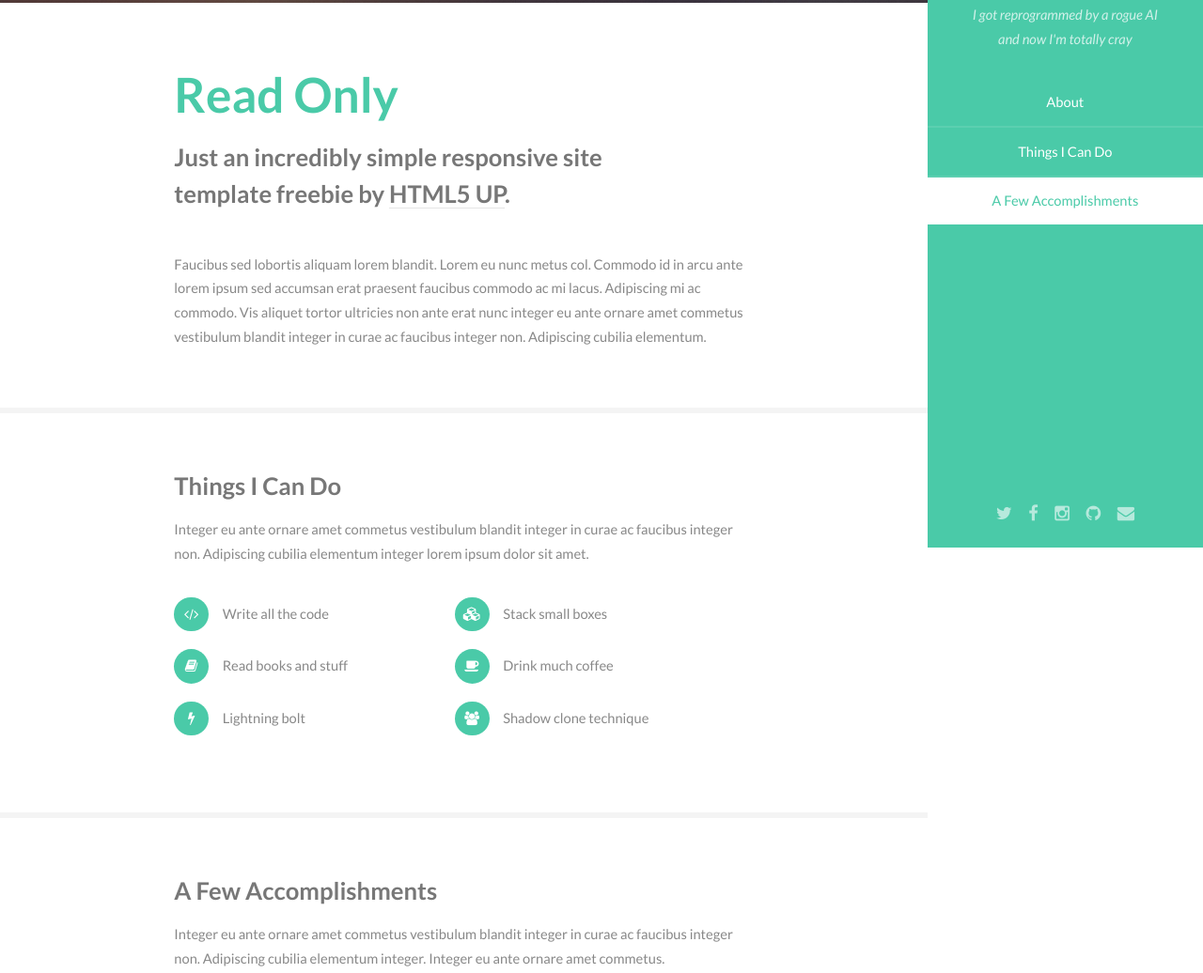
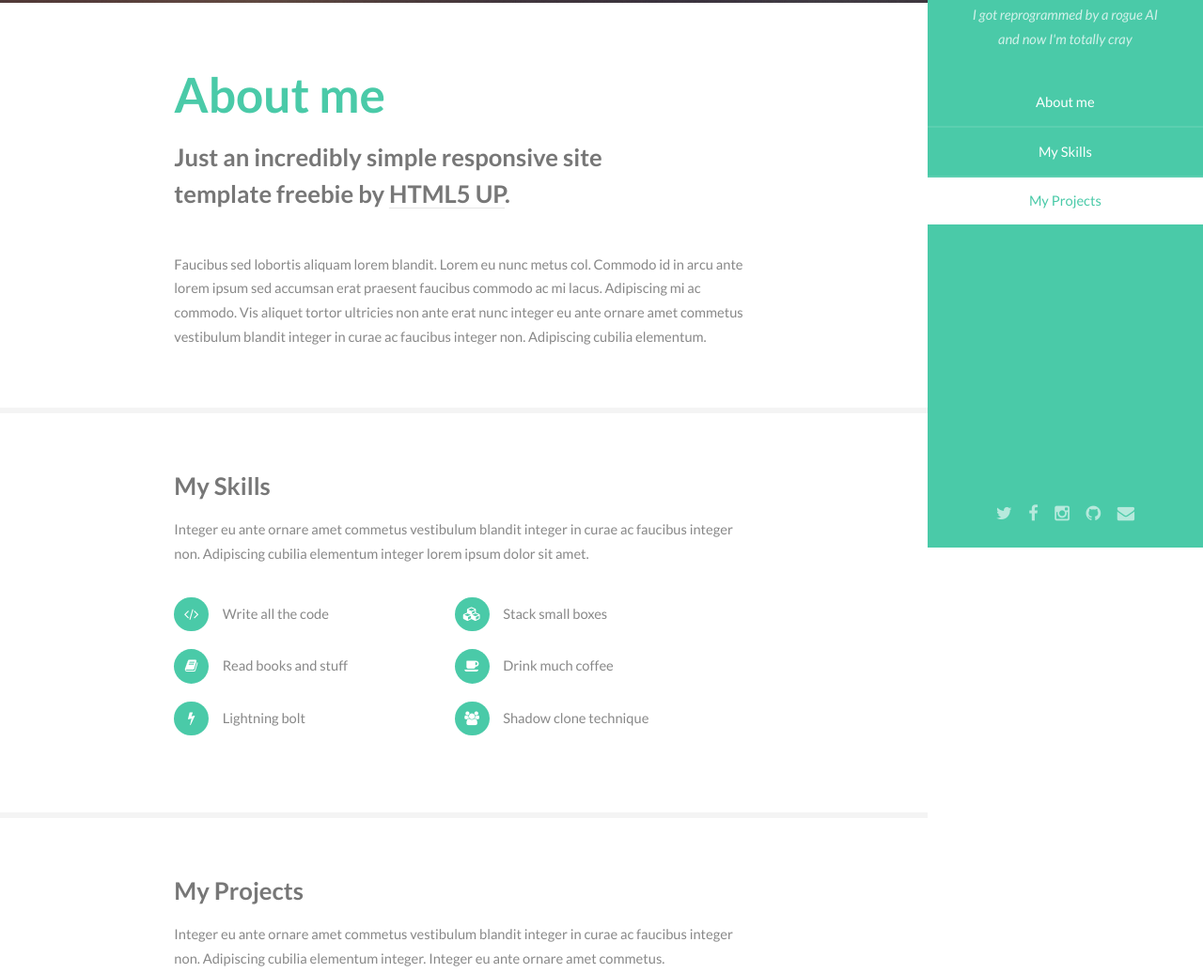
Before and after one commit to iSC-Host/alexbouton.tk, a website: page index.html in a window 1280 px wide. Shown: the part 217-1253 px from the top of the page at 94% size. Drawn offline with Linux system fonts and the light colour scheme; some icons are missing.

Commit message:
New navigation text & header section text

```diff
--- a/index.html
+++ b/index.html
@@ -27,9 +27,9 @@
 				</header>
 				<nav id="nav">
 					<ul>
-						<li><a href="#one" class="active">About</a></li>
-						<li><a href="#two">Things I Can Do</a></li>
-						<li><a href="#three">A Few Accomplishments</a></li>
+						<li><a href="#one" class="active">About me</a></li>
+						<li><a href="#two">My Skills</a></li>
+						<li><a href="#three">My Projects</a></li>
 					</ul>
 				</nav>
 				<footer>
@@ -53,7 +53,7 @@
 							<section id="one">
 								<div class="container">
 									<header class="major">
-										<h2>Read Only</h2>
+										<h2>About me</h2>
 										<p>Just an incredibly simple responsive site<br />
 										template freebie by <a href="http://html5up.net">HTML5 UP</a>.</p>
 									</header>
@@ -64,7 +64,7 @@
 						<!-- Two -->
 							<section id="two">
 								<div class="container">
-									<h3>Things I Can Do</h3>
+									<h3>My Skills</h3>
 									<p>Integer eu ante ornare amet commetus vestibulum blandit integer in curae ac faucibus integer non. Adipiscing cubilia elementum integer lorem ipsum dolor sit amet.</p>
 									<ul class="feature-icons">
 										<li class="fa-code">Write all the code</li>
@@ -80,7 +80,7 @@
 						<!-- Three -->
 							<section id="three">
 								<div class="container">
-									<h3>A Few Accomplishments</h3>
+									<h3>My Projects</h3>
 									<p>Integer eu ante ornare amet commetus vestibulum blandit integer in curae ac faucibus integer non. Adipiscing cubilia elementum integer. Integer eu ante ornare amet commetus.</p>
 									<div class="features">
 										<article>
```
